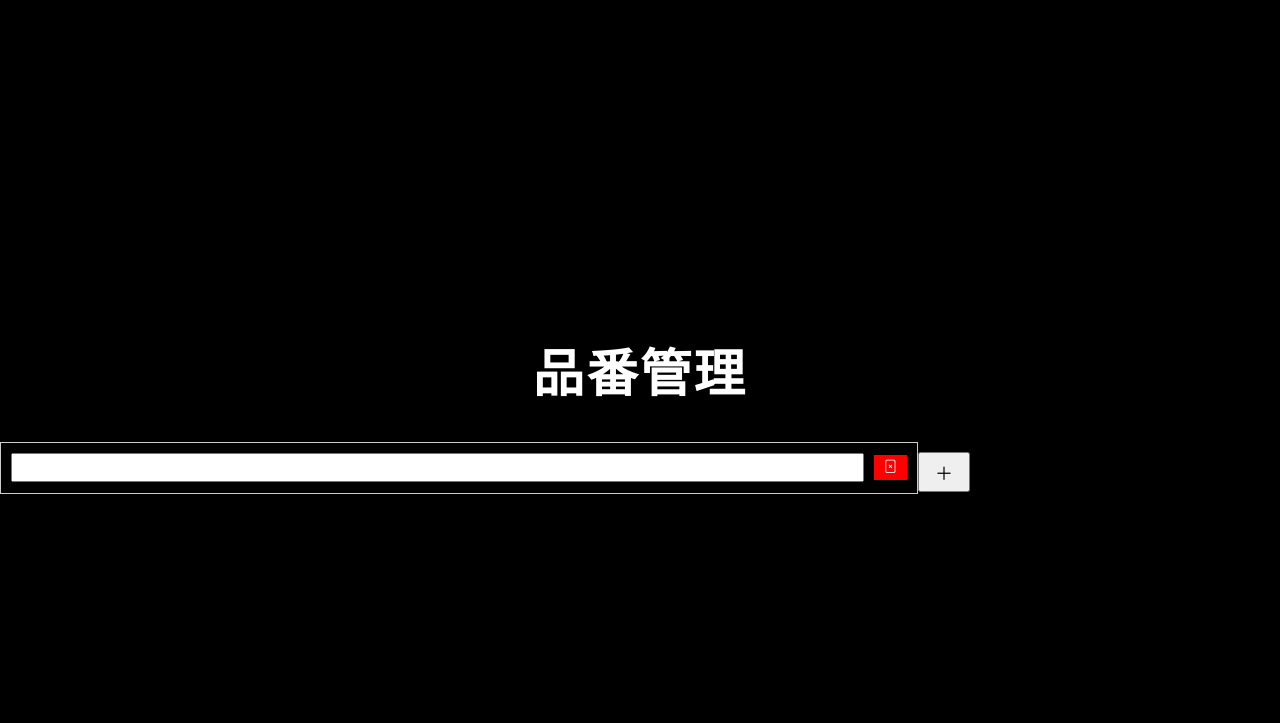
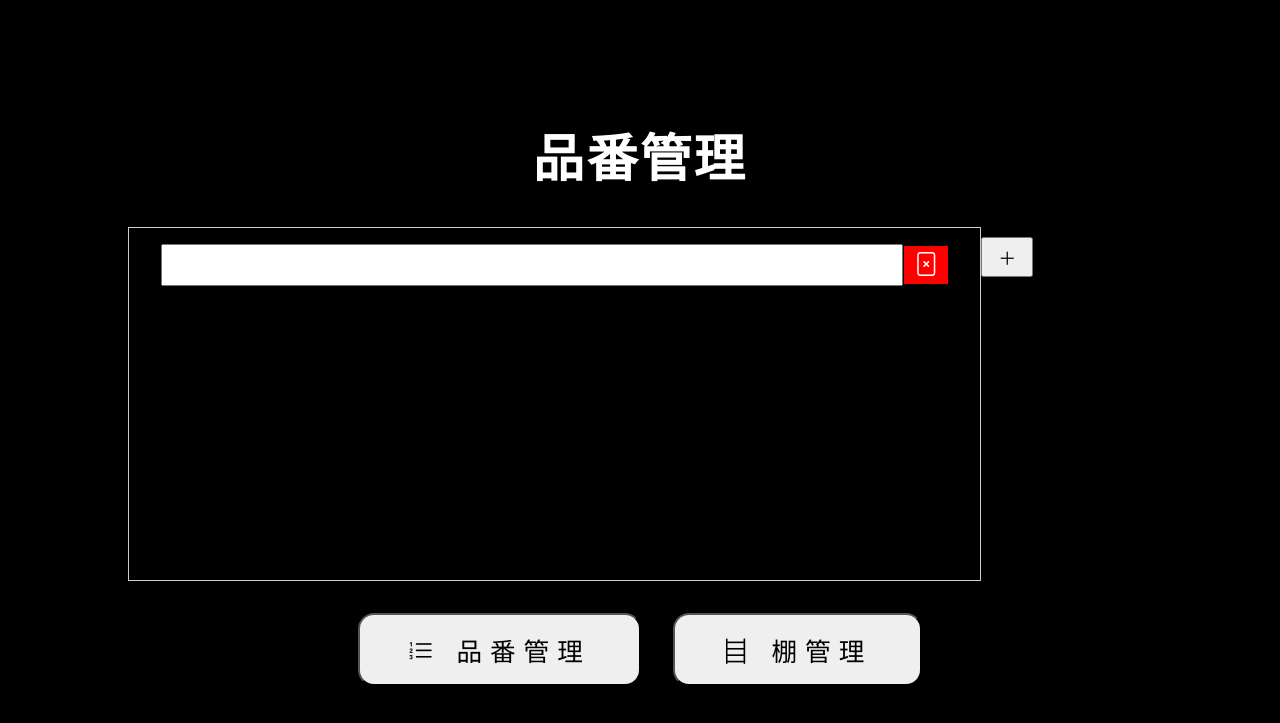
Before and after one commit to redstarht/stocktrack, a Flask app: template myapp/templates/pn_ctrl.html in a window 1280 px wide. Shown: the top 723 px of the page. Run offline with Flask 3, Linux system fonts and the light colour scheme; the template is opened without the code that fills it, so the values that code supplies are empty.

Commit message:
20250526

```diff
--- a/myapp/static/css/pn_ctrl.css
+++ b/myapp/static/css/pn_ctrl.css
@@ -19,45 +19,46 @@ body {
 }
 
 .pn-input{
-    width: 100%;
+    width: 80%;
     display: flex;
 }
 
 .scroll-box {
-  width: 70%;
-  height: 50%;
+  width: 80%;
+  height: 40vh;
   border: 1px solid #ccc;
   overflow-y: auto;     /* 縦スクロールを有効に */
-  padding: 10px;
+  padding: 1rem;
 }
 
 .input-row {
     display: flex;
     align-items: center;
     margin-bottom: 10px;
+    margin: 0rem 1rem 1rem 1rem;
+
 }
 
 .input-row input {
     flex: 1;
     padding: 5px;
+    font-size: 1.5rem;
 }
 
 .delete-button {
-    margin-left: 10px;
+    margin-left: 1px;
     background-color: red;
     color: white;
     border: none;
     padding: 5px 10px;
     cursor: pointer;
-}
-
-.add-button{
-    /* text-align: right; */
+    font-size: 1.5rem;
 }
 
 #add-button {
     margin-top: 10px;
     padding: 5px 15px;
     font-size: 18px;
+    align-items: baseline;
 
 }
--- a/myapp/templates/pn_ctrl.html
+++ b/myapp/templates/pn_ctrl.html
@@ -33,6 +33,17 @@
                 <button id="add-button">＋</button>
             </div>
         </div>
+        <div class="admin-buttons">
+            <button class="index-button btn btn-primary lign-items-center gap-9 px-9 py-9 fs-9 admin-button">
+                <i class="bi bi-list-ol fs-9"></i>
+                品番管理
+            </button>
+            <button class="index-button btn btn-primary lign-items-center gap-9 px-9 py-9 fs-9 admin-button">
+                <i class="bi bi-bookshelf fs-9"></i>
+                棚管理
+            </button>
+        </div>
+    </div>
     </div>
 </body>
 <script src="../static/js/pn_ctrl.js"></script>
```
